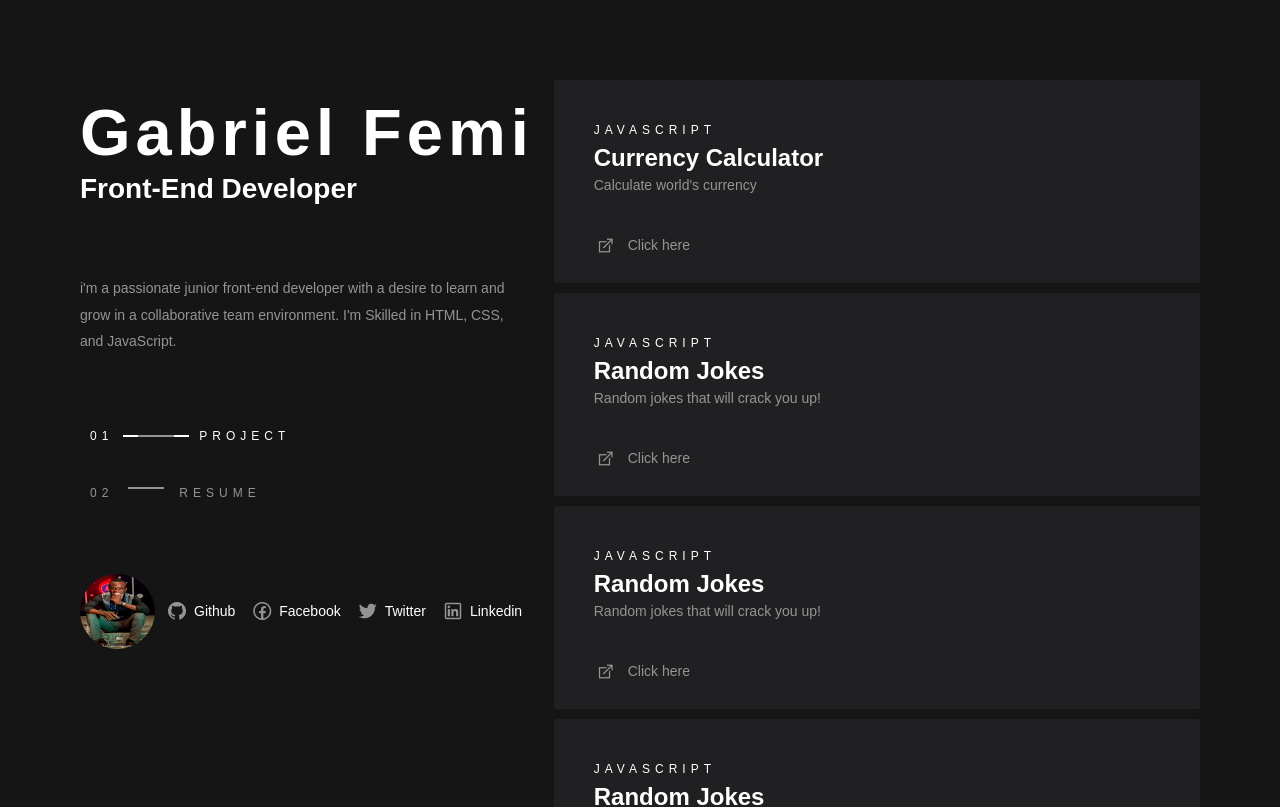
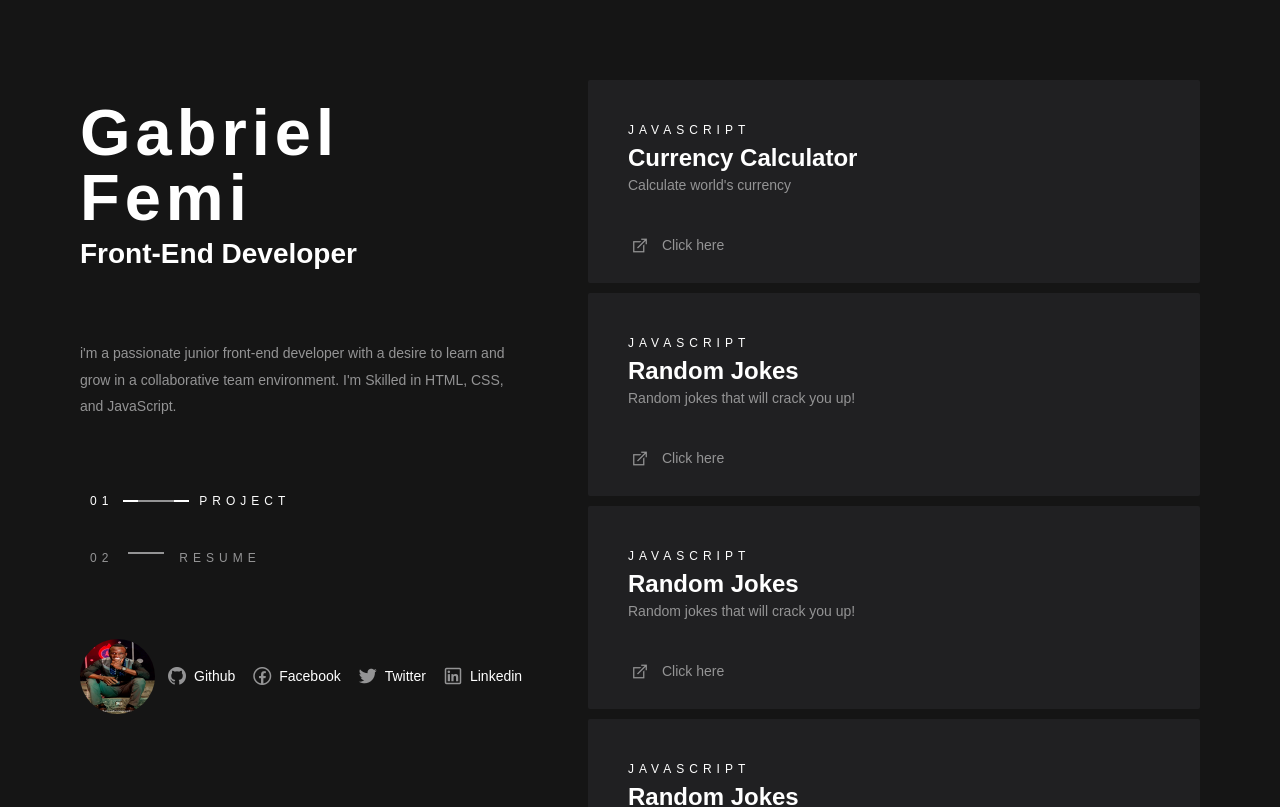
Before and after one commit to femigabriel/my-website, a Vue app: page / in a window 1280 px wide. Shown: the top 807 px of the page. Built offline with nearby package versions, Linux system fonts and the light colour scheme; a web font is replaced by a local one.

Commit message:
responsive designs added

```diff
--- a/src/components/Profile.vue
+++ b/src/components/Profile.vue
@@ -83,7 +83,7 @@ export default {
   display: flex;
   flex-direction: column;
   height: 100vh;
-  padding-right: 20px;
+  padding-right: 60px;
   padding-top: 20px;
 }
 .profile-name {
```
